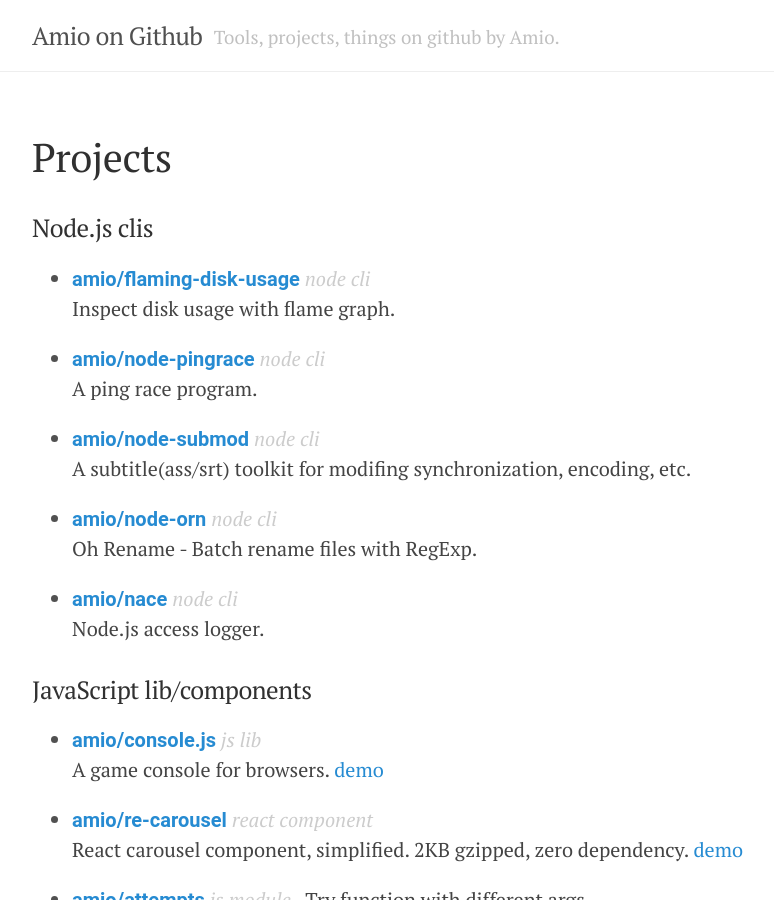
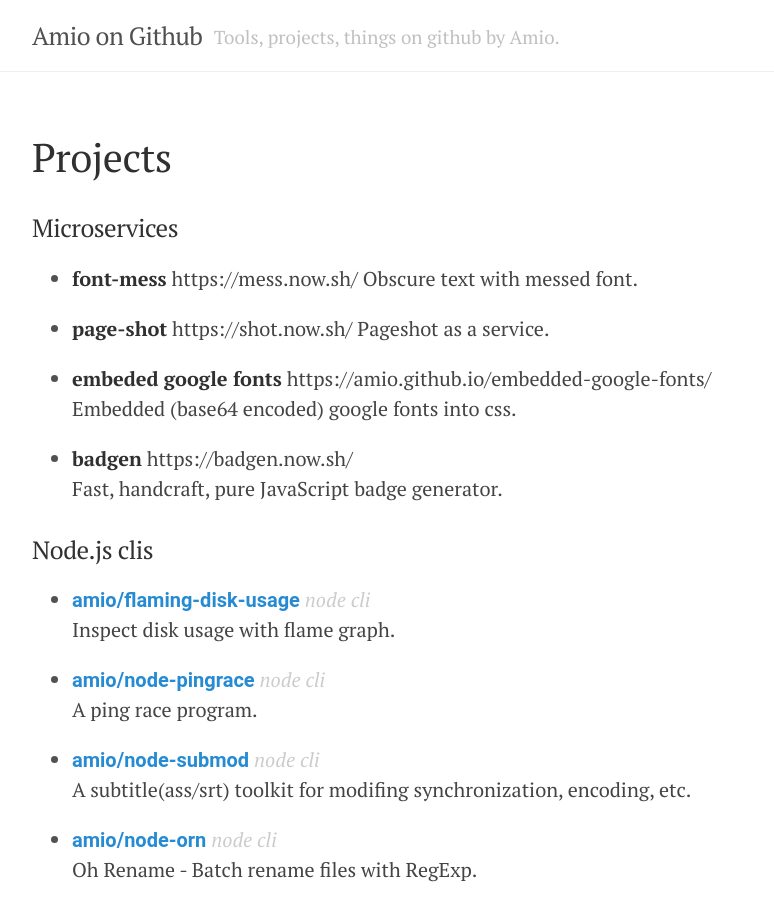
Before and after one commit to amio/amio.github.com, a Jekyll site: the page built from index.md, in a window 1280 px wide and 900 px high. Shown: the whole window, without its empty margins (248-1022 px from the left). Built offline with Jekyll 4.4.1, drawn with Linux system fonts in a browser that asks for light colours.

Commit message:
Add microservices.

```diff
--- a/index.md
+++ b/index.md
@@ -9,6 +9,21 @@
   em { color: #ccc }
   p { color: #444 }
 </style>
+
+### Microservices
+
+- **font-mess** https://mess.now.sh/
+  Obscure text with messed font.
+
+- **page-shot** https://shot.now.sh/
+  Pageshot as a service.
+
+- **embeded google fonts** https://amio.github.io/embedded-google-fonts/
+  Embedded (base64 encoded) google fonts into css.
+
+- **badgen** https://badgen.now.sh/
+  Fast, handcraft, pure JavaScript badge generator.
+
 
 ### Node.js clis
 
```
